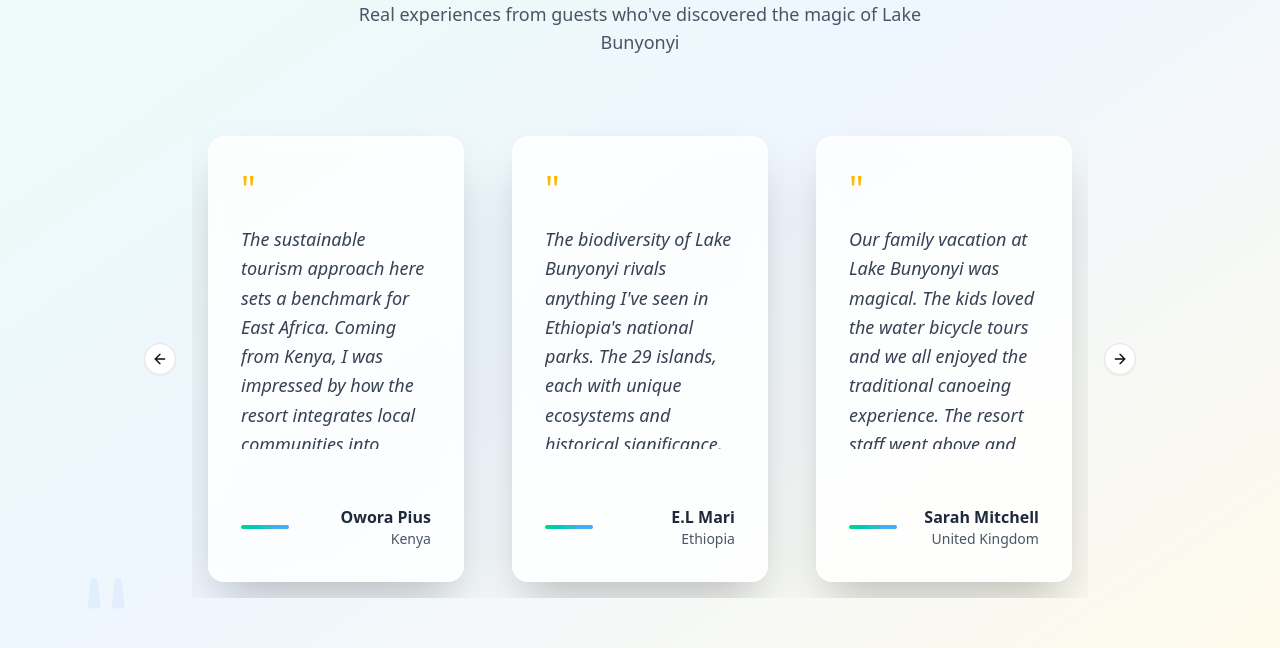
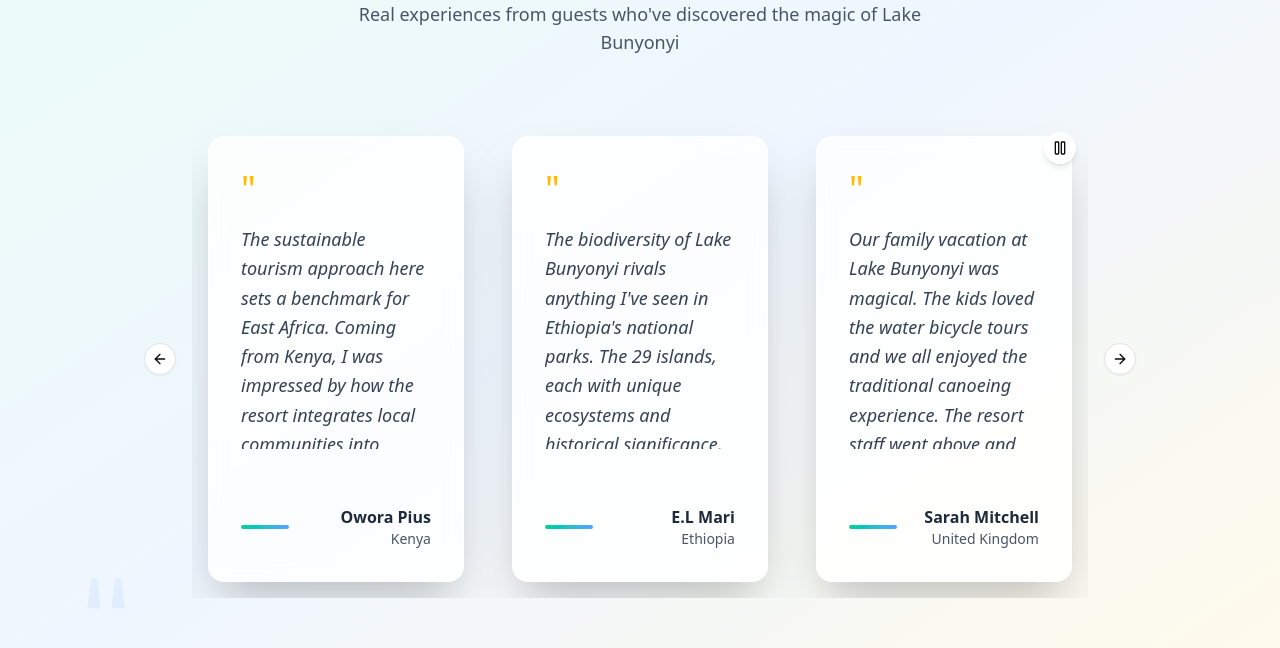
Before and after one commit to sisilabsai/blr-frontend, a Next.js app: page / in a window 1280 px wide. Shown: the part 3980-4628 px from the top of the page. Built offline with nearby package versions, Linux system fonts and the light colour scheme; a web font is replaced by a local one.

Commit message:
pause and play

```diff
--- a/src/components/ui/carousel.tsx
+++ b/src/components/ui/carousel.tsx
@@ -5,6 +5,7 @@ import useEmblaCarousel, {
   type UseEmblaCarouselType,
 } from "embla-carousel-react"
 import { ArrowLeft, ArrowRight } from "lucide-react"
+import { Play, Pause } from "lucide-react"
 
 import { cn } from "@/lib/utils"
 import { Button } from "@/components/ui/button"
@@ -84,6 +85,7 @@ function Carousel({
   // paused state to control autoplay
   const pauseRef = React.useRef(false)
   const pauseTimeout = React.useRef<number | null>(null)
+  const [isManuallyPaused, setIsManuallyPaused] = React.useState(false)
 
   const setPausedTemporarily = React.useCallback((ms = 6000) => {
     if (!pauseOnInteraction) return
@@ -134,12 +136,12 @@ function Carousel({
     let rafId: number | null = null
     const tick = () => {
       if (!api) return
-      if (pauseRef.current) {
+      if (pauseRef.current || isManuallyPaused) {
         // skip
       } else {
         try {
           api.scrollNext()
-        } catch (e) {
+        } catch {
           // ignore
         }
       }
@@ -153,7 +155,21 @@ function Carousel({
       if (rafId) window.clearTimeout(rafId)
       if (pauseTimeout.current) window.clearTimeout(pauseTimeout.current)
     }
-  }, [api, autoplay])
+  }, [api, autoplay, isManuallyPaused])
+
+  const toggleManualPause = React.useCallback(() => {
+    setIsManuallyPaused((v) => {
+      const next = !v
+      if (!next) {
+        // resumed -> clear temporary pause so autoplay continues
+        pauseRef.current = false
+      } else {
+        // paused -> ensure pointer/timeouts won't immediately resume
+        pauseRef.current = true
+      }
+      return next
+    })
+  }, [])
 
   // attach user interaction handlers to pause autoplay
   React.useEffect(() => {
@@ -163,7 +179,7 @@ function Carousel({
     return () => {
       try {
         api.off('pointerDown', onPointerDown)
-      } catch (e) {
+      } catch {
         // ignore
       }
     }
@@ -198,6 +214,18 @@ function Carousel({
         {...props}
       >
         {children}
+        {/* autoplay play/pause control */}
+        {autoplay ? (
+          <button
+            aria-pressed={isManuallyPaused}
+            aria-label={isManuallyPaused ? "Resume autoplay" : "Pause autoplay"}
+            onClick={toggleManualPause}
+            className="absolute top-3 right-3 z-20 inline-flex items-center justify-center rounded-full bg-white/90 shadow-md p-2 hover:scale-105 focus:outline-none focus:ring-2 focus:ring-indigo-500"
+          >
+            {isManuallyPaused ? <Play size={16} /> : <Pause size={16} />}
+            <span className="sr-only">{isManuallyPaused ? 'Resume autoplay' : 'Pause autoplay'}</span>
+          </button>
+        ) : null}
       </div>
     </CarouselContext.Provider>
   )
```
